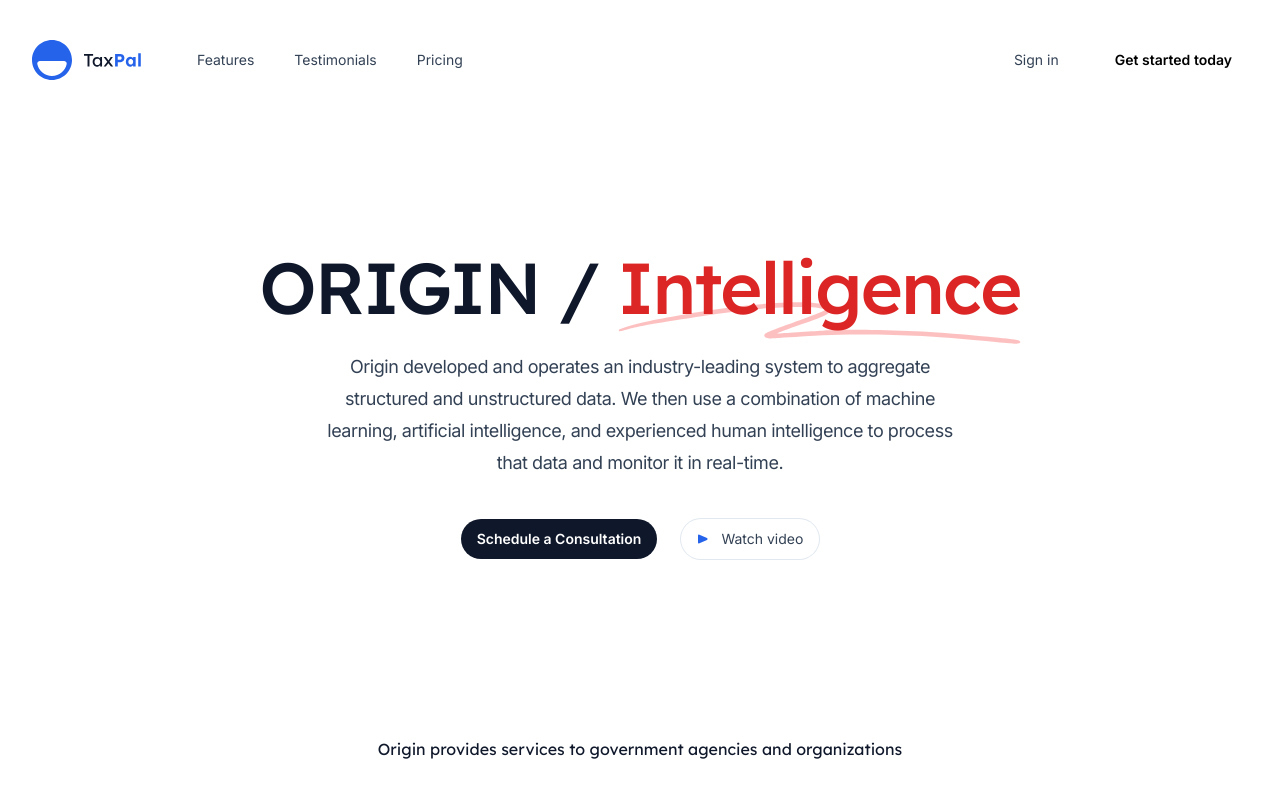
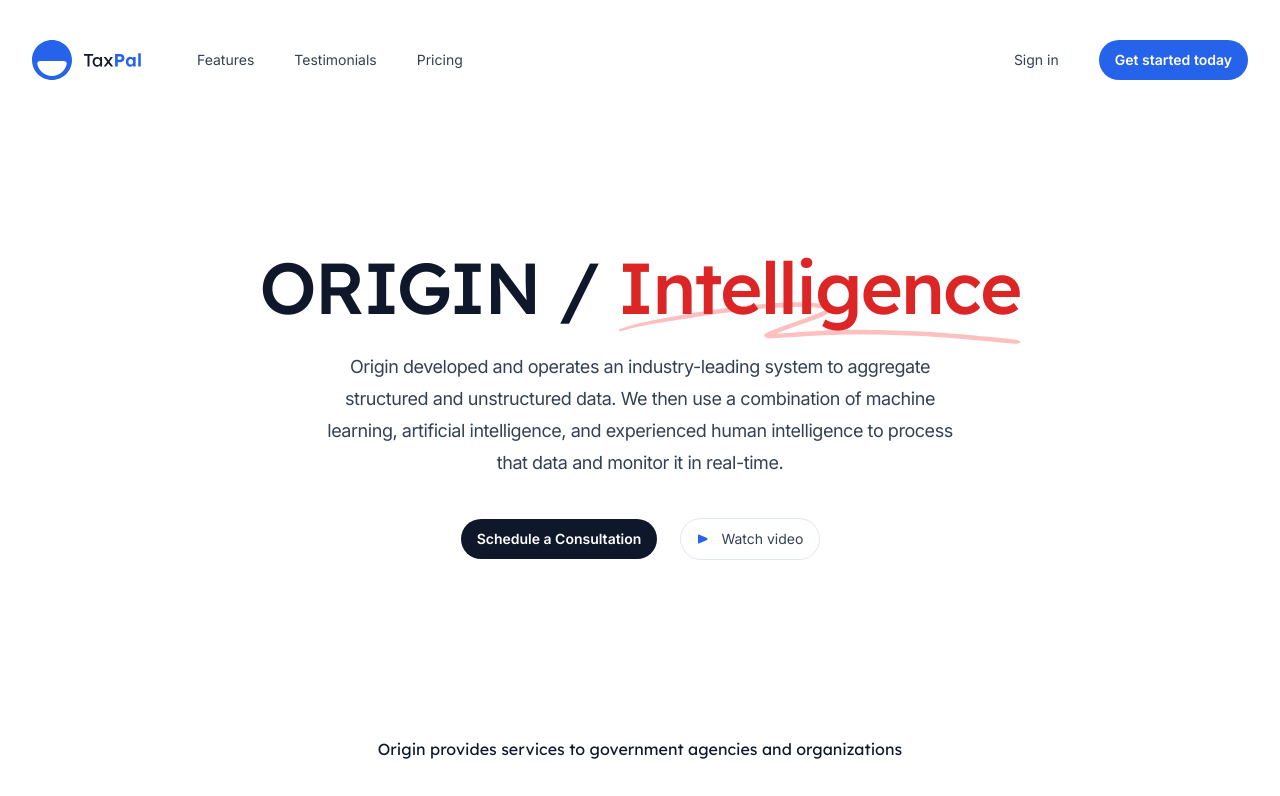
Before and after one commit to FuGuiLao/Salient, a Next.js app: page / in a window 1280 px wide. Shown: the top 796 px of the page. Built offline with nearby package versions, Linux system fonts and the light colour scheme.

Commit message:
Update Header.jsx

```diff
--- a/src/components/Header.jsx
+++ b/src/components/Header.jsx
@@ -80,7 +80,7 @@ function MobileNavigation() {
             <MobileNavLink href="#features">Features</MobileNavLink>
             <MobileNavLink href="#testimonials">Testimonials</MobileNavLink>
             <MobileNavLink href="#pricing">Pricing</MobileNavLink>
-            <hr className="m-2 border-slate-300/40" />
+            <hr className="m-2 border-zinc-300/40" />
             <MobileNavLink href="/login">Sign in</MobileNavLink>
           </Popover.Panel>
         </Transition.Child>
@@ -108,7 +108,7 @@ export function Header() {
             <div className="hidden md:block">
               <NavLink href="/login">Sign in</NavLink>
             </div>
-            <Button href="/register" color="red">
+            <Button href="/register" color="blue">
               <span>
                 Get started <span className="hidden lg:inline">today</span>
               </span>
```
